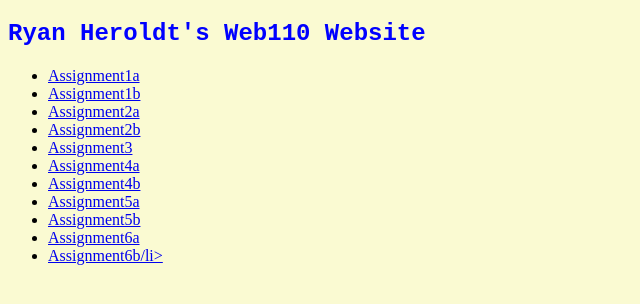
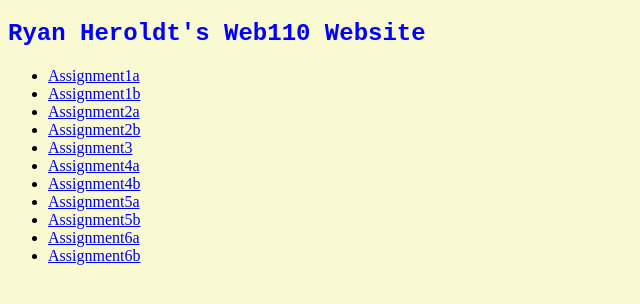
Before and after one commit to ryanheroldt/ryanheroldt.github.io, a plain HTML site: page index.html in a window 1280 px wide. Shown: the full height of the page, 0-640 px from the left. Drawn offline with Linux system fonts and the light colour scheme; files that its build step writes are made by us from their sources.

Commit message:
Update index.html

```diff
--- a/index.html
+++ b/index.html
@@ -26,7 +26,7 @@ h2   {font-family: 'Courier New', Courier, monospace}
   <li><a href="https://github.com/ryanheroldt/ryanheroldt.github.io/blob/eff2050030d0129480146978b4c14f5e054a17a7/web110/assignment5a.html">Assignment5a</li>
   <li><a href="https://github.com/ryanheroldt/ryanheroldt.github.io/blob/eff2050030d0129480146978b4c14f5e054a17a7/web110/assignment5b.html">Assignment5b</li>
   <li><a href="https://github.com/ryanheroldt/ryanheroldt.github.io/blob/e8b0f0aec2200be8470470119b911b5d509f94a0/web110/assignment6a.html">Assignment6a</li>
-  <li><a href="https://github.com/ryanheroldt/ryanheroldt.github.io/blob/b5265d568affb3647a558969902563bc8a453b36/web110/assignment6b.html">Assignment6b/li>
+  <li><a href="https://github.com/ryanheroldt/ryanheroldt.github.io/blob/b5265d568affb3647a558969902563bc8a453b36/web110/assignment6b.html">Assignment6b</li>
 </ul>
 
 </body>
```
